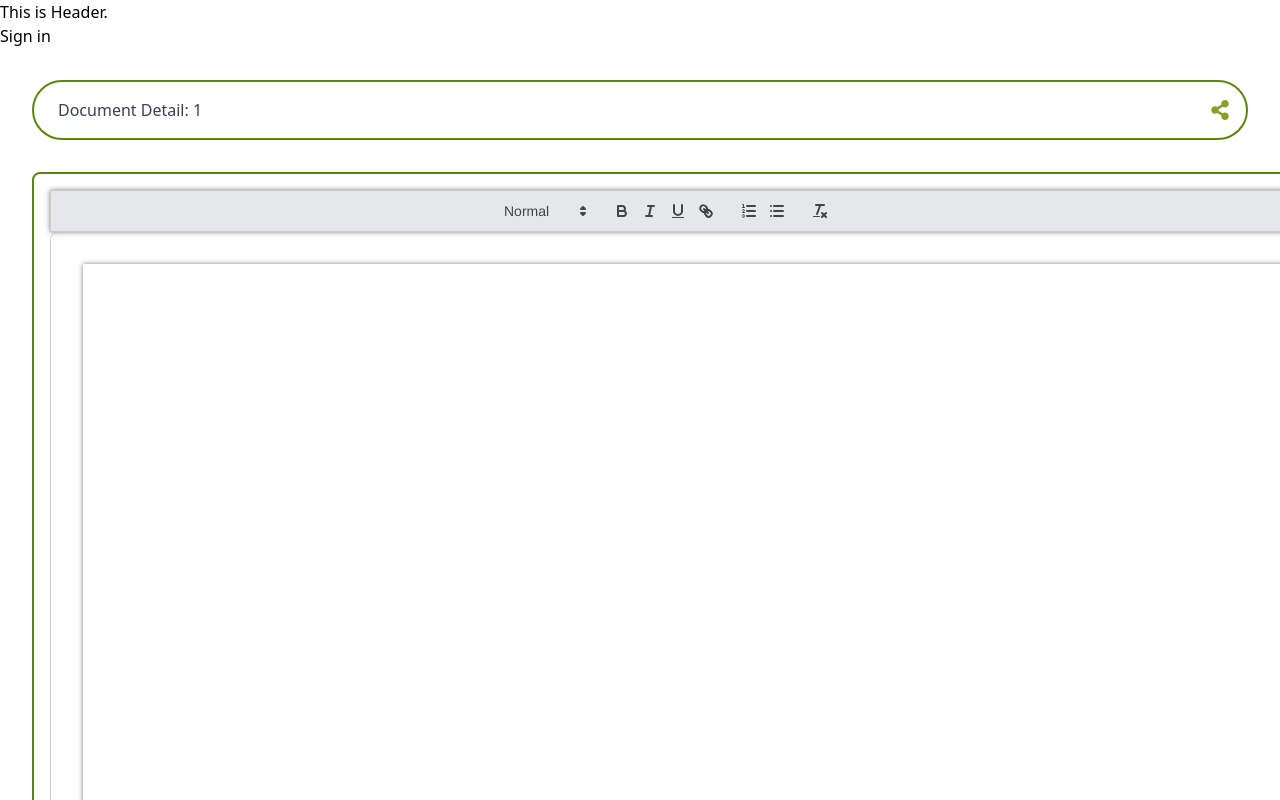
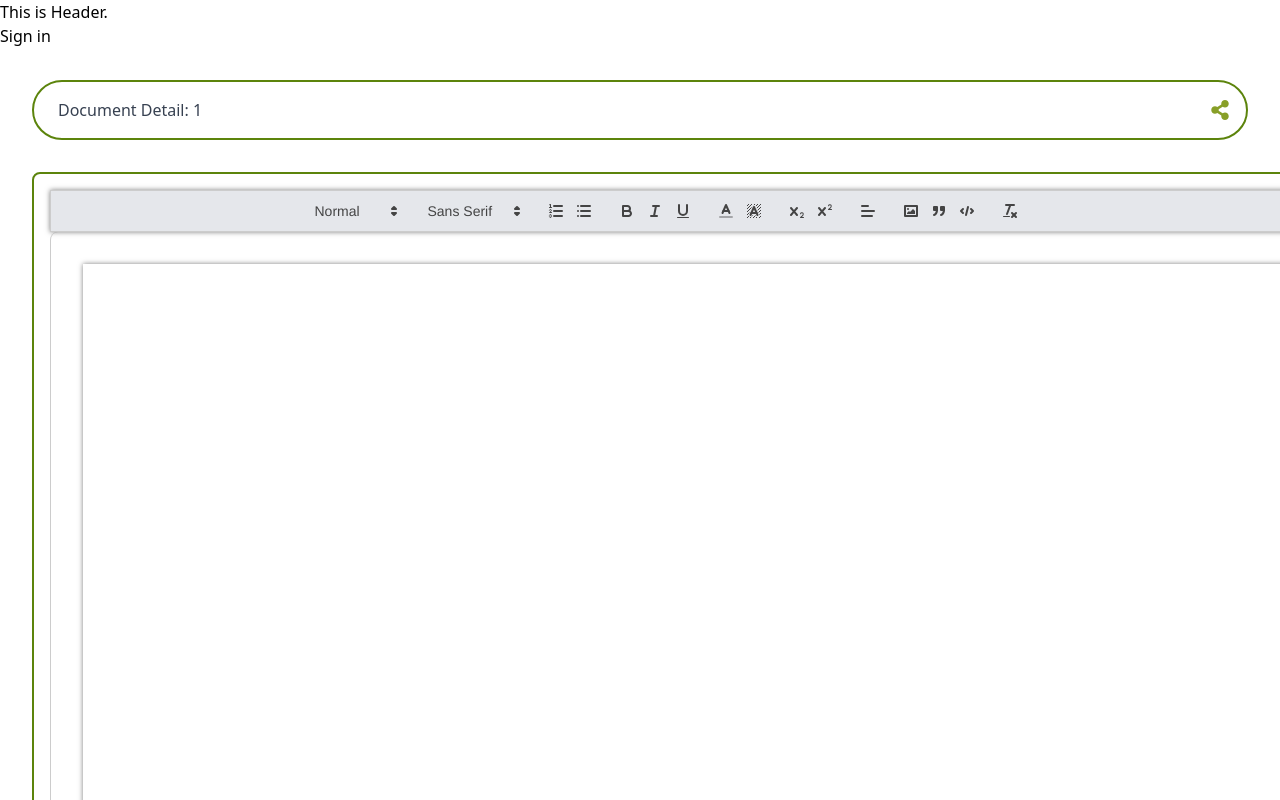
Before and after one commit to Misa2799/Realtime-editor_school-project, a React (Vite) app in the folder frontend/: page /document/1 in a window 1280 px wide. Shown: the top 800 px of the page. Built offline with nearby package versions, Linux system fonts and the light colour scheme; no server answers.

Commit message:
add quill modules at toolbar

```diff
--- a/frontend/src/pages/DocumentDetail.tsx
+++ b/frontend/src/pages/DocumentDetail.tsx
@@ -4,6 +4,17 @@
 import "quill/dist/quill.snow.css"
 import { FaShareAlt } from 'react-icons/fa';
 
+const TOOLBAR_OPTIONS = [
+    [{ header: [1, 2, 3, 4, 5, 6, false] }],
+    [{ font: [] }],
+    [{ list: "ordered" }, { list: "bullet" }],
+    ["bold", "italic", "underline"],
+    [{ color: [] }, { background: [] }],
+    [{ script: "sub" }, { script: "super" }],
+    [{ align: [] }],
+    ["image", "blockquote", "code-block"],
+    ["clean"],
+  ]
 
 export const DocumentDetail = () => {
     const { id } = useParams();
@@ -13,7 +24,7 @@
         wrapper.innerHTML = "";
         const editor = document.createElement("div");
         wrapper.append(editor);
-        new Quill(editor, { theme: "snow" });
+        new Quill(editor, { theme: "snow", modules: { toolbar: TOOLBAR_OPTIONS } });
     }, []);
 
     useEffect(() => {
@@ -25,7 +36,7 @@
         // add class Tailwind for `ql-editor`
         document.querySelectorAll('.ql-editor').forEach((element) => {
             element.classList.add(
-            'w-[1430px]',   //816px
+            'w-[1430px]',   //1430px,816px
             'min-h-[1056px]',
             'p-[96px]',
             'm-4',
```
